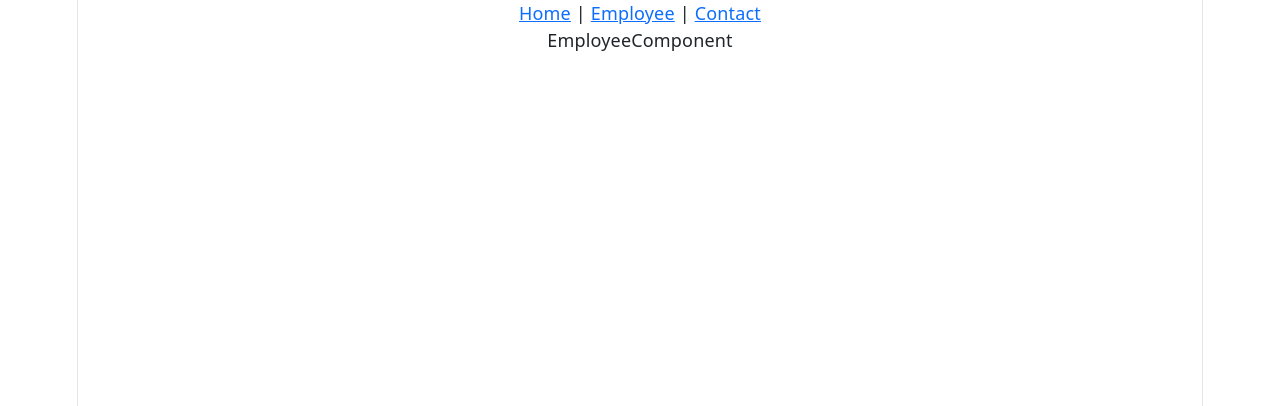
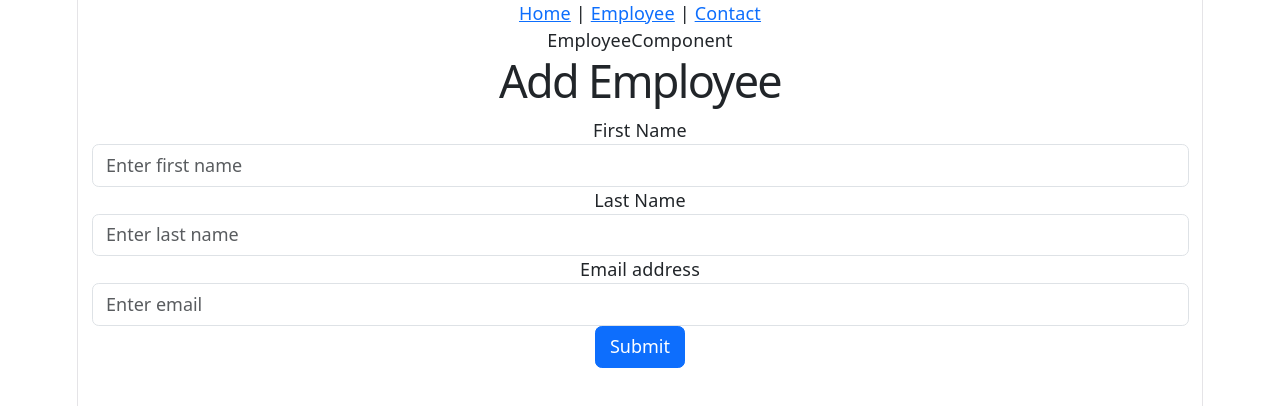
Before and after one commit to PriyankaVagadre/spring-boot-2, a React (Vite) app in the folder react-app/employee-m-react-app/: page / in a window 1280 px wide. Both pictures are taken after a click on the button "Add Employee". Shown: the top 406 px of the page. Built offline with nearby package versions, Linux system fonts and the light colour scheme; no server answers.

Commit message:
create add employee form

```diff
--- a/react-app/employee-m-react-app/src/components/EmployeeComponent.jsx
+++ b/react-app/employee-m-react-app/src/components/EmployeeComponent.jsx
@@ -2,7 +2,27 @@ import React from 'react'
 
 function EmployeeComponent() {
   return (
+    <>
     <div>EmployeeComponent</div>
+    <div className="container">
+        <h1 className="text-center">Add Employee</h1>
+        <form>
+            <div className="form-group">
+                <label className='text-left'>First Name</label>
+                <input type="text" className="form-control" placeholder="Enter first name" />
+            </div>
+            <div className="form-group">
+                <label>Last Name</label>
+                <input type="text" className="form-control" placeholder="Enter last name" />
+            </div>
+            <div className="form-group">
+                <label>Email address</label>
+                <input type="email" className="form-control" placeholder="Enter email" />
+            </div>
+            <button type="submit" className="btn btn-primary">Submit</button>
+        </form>
+    </div>
+    </>
   )
 }
 
```
